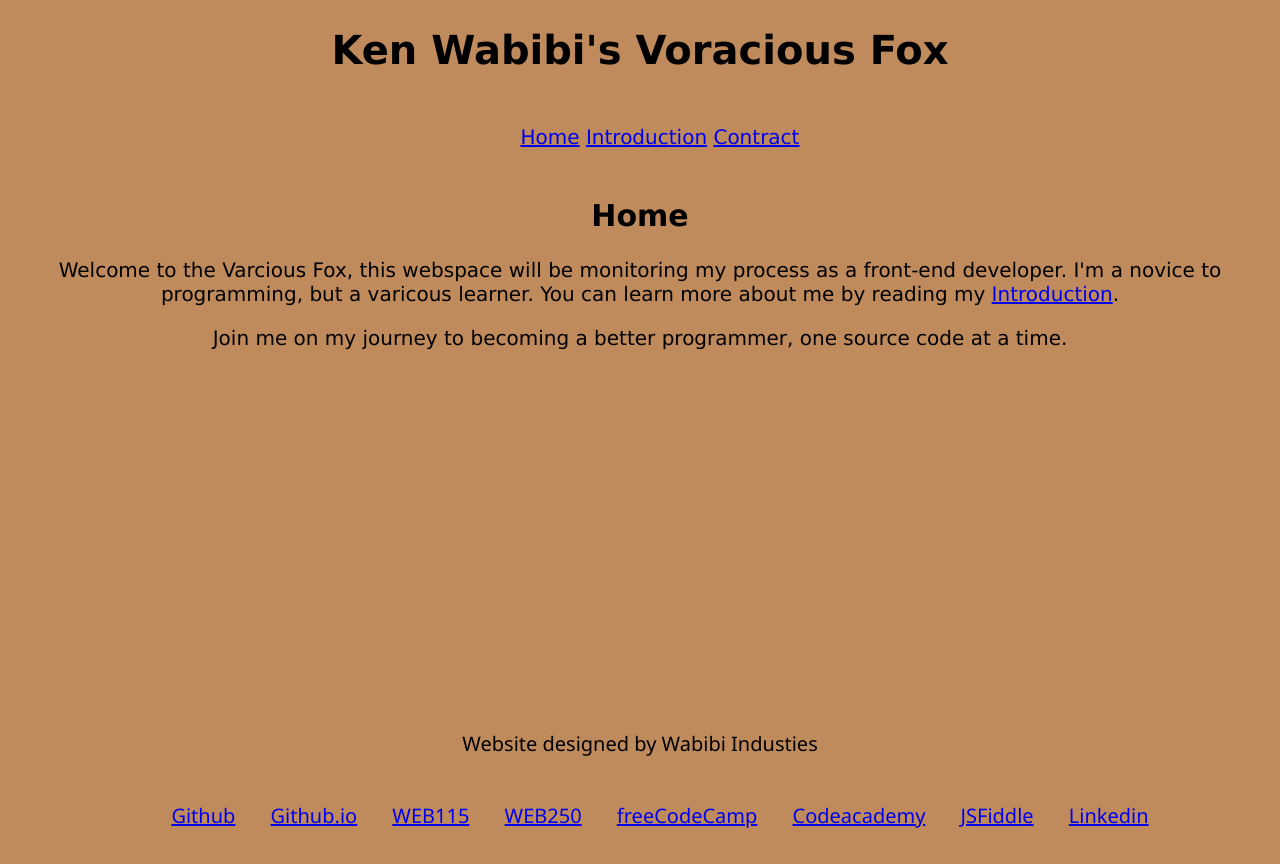
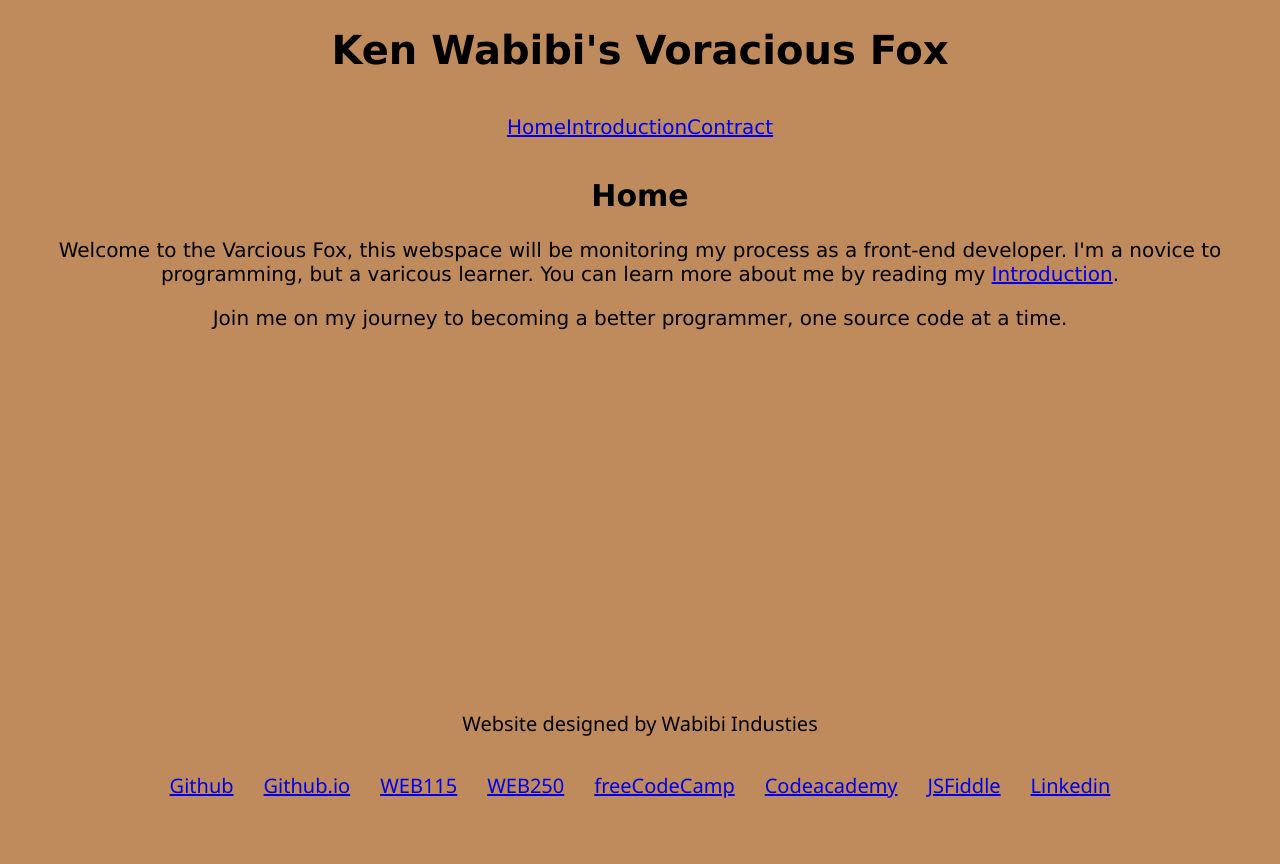
Before and after one commit to KenLWabibi/KenLWabibi.github.io, a PHP site: page / in a window 1280 px wide. After the commit the page ends 798 px from the top, so only its background shows below. Run offline with PHP 8.4, Linux system fonts and the light colour scheme.

Commit message:
Update VF_layout1.css

```diff
--- a/VF_layout1.css
+++ b/VF_layout1.css
@@ -20,8 +20,13 @@ nav {
     padding: 5px;
     text-align: center;
 }
-nav li {
-    display: inline;
+nav ul {
+    list-style-type: none;
+    display: flex;
+    flex-direction: row;
+    justify-content: center;
+    padding: 10px;
+    margin: 0;
 }
 html, body {
 /* Increase font size for desktop */
```
